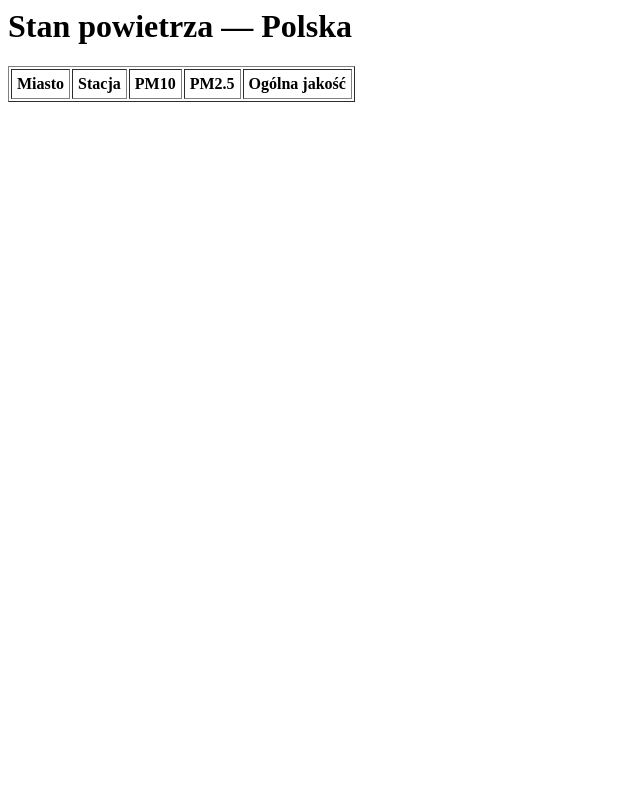
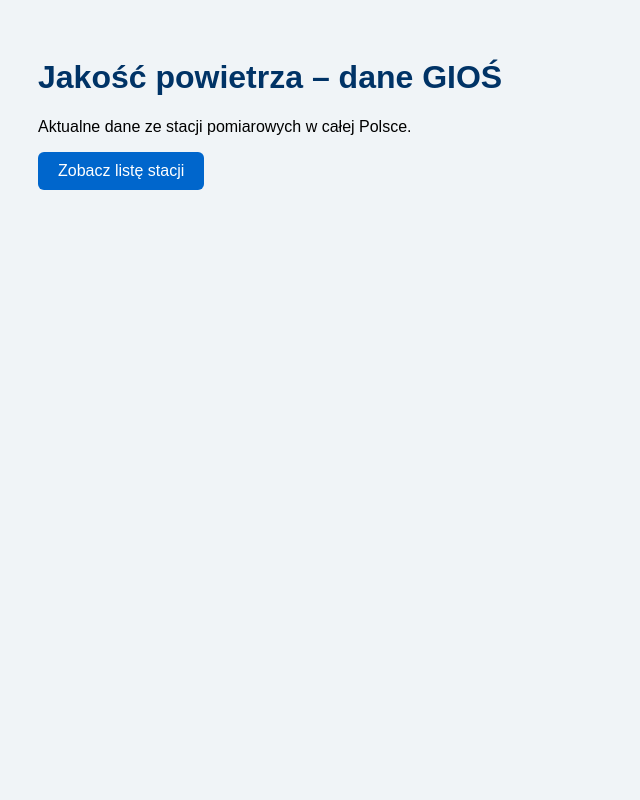
Before and after one commit to BezFantazji/projekt_geoinformatyczny2, a Flask app: page / in a window 1280 px wide. Shown: the whole page, without its empty margins (0-640 px from the left). Run offline with Flask 3, Linux system fonts and the light colour scheme; lists and menus that the app fills with data are empty.

Commit message:
Update index.html

```diff
--- a/templates/index.html
+++ b/templates/index.html
@@ -1,30 +1,25 @@
-<html>
+<!DOCTYPE html>
+<html lang="pl">
 <head>
     <meta charset="UTF-8">
     <title>Jakość powietrza w Polsce</title>
+    <style>
+        body { font-family: Arial; padding: 30px; background: #f0f4f7; }
+        h1 { color: #003366; }
+        a.button {
+            display: inline-block;
+            padding: 10px 20px;
+            background: #0066cc;
+            color: white;
+            border-radius: 6px;
+            text-decoration: none;
+        }
+        a.button:hover { background: #004c99; }
+    </style>
 </head>
 <body>
-    <h1>Stan powietrza — Polska</h1>
-
-    <table border="1" cellpadding="5">
-        <tr>
-            <th>Miasto</th>
-            <th>Stacja</th>
-            <th>PM10</th>
-            <th>PM2.5</th>
-            <th>Ogólna jakość</th>
-        </tr>
-
-        {% for row in data %}
-        <tr>
-            <td>{{ row.city }}</td>
-            <td>{{ row.station }}</td>
-            <td>{{ row.pm10 }}</td>
-            <td>{{ row.pm25 }}</td>
-            <td>{{ row.overall }}</td>
-        </tr>
-        {% endfor %}
-    </table>
-
+    <h1>Jakość powietrza – dane GIOŚ</h1>
+    <p>Aktualne dane ze stacji pomiarowych w całej Polsce.</p>
+    <a href="/stacje" class="button">Zobacz listę stacji</a>
 </body>
 </html>
```
